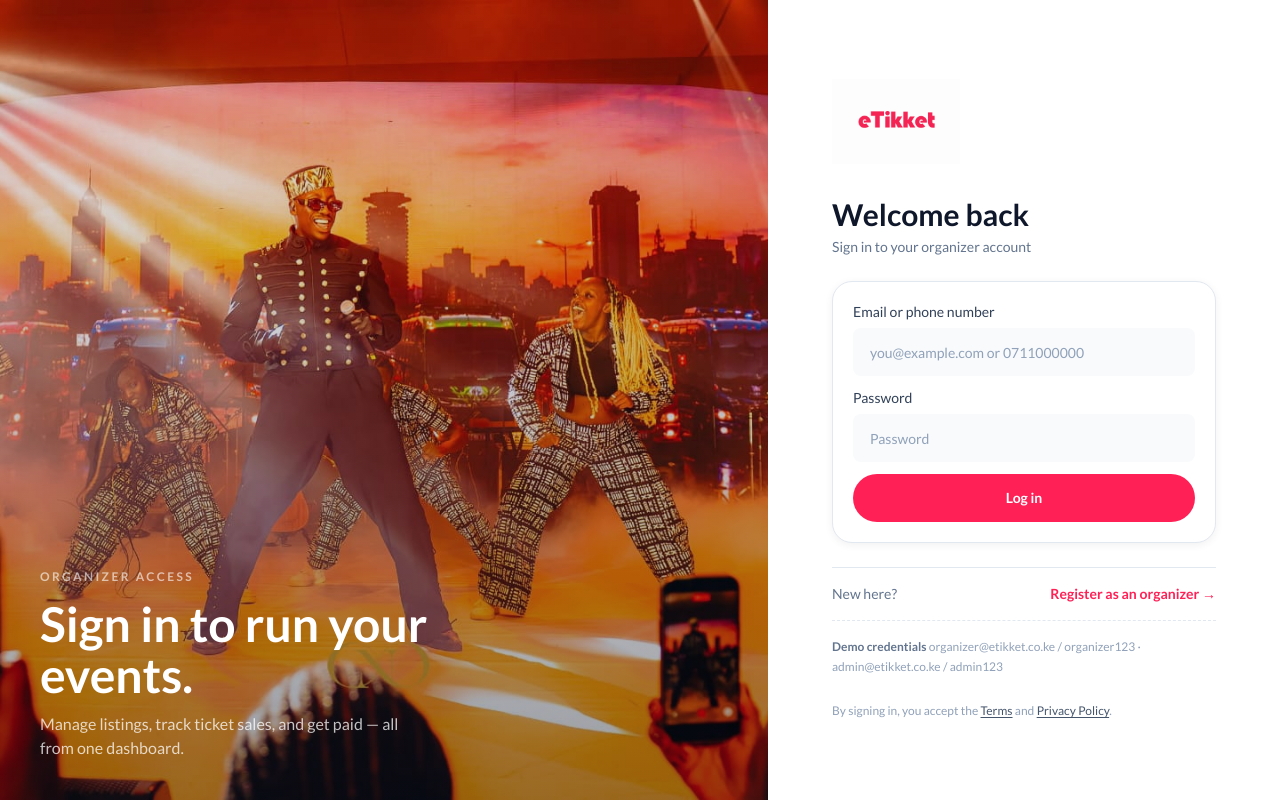
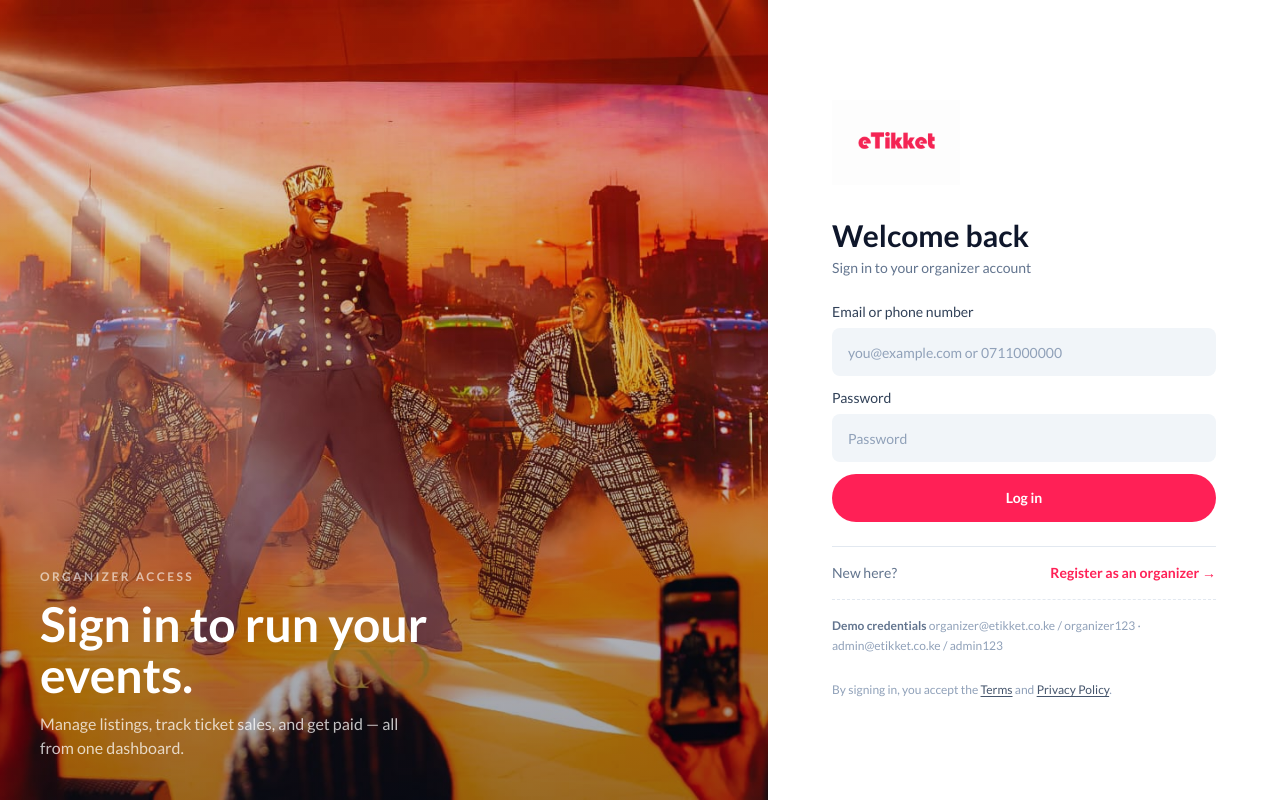
Before and after one commit to dennismutuku2005/eTikket, a Next.js app: page /organizer/login in a window 1280 px wide. Built offline with nearby package versions, Linux system fonts and the light colour scheme.

Commit message:
update: refined login-form.jsx functionality

```diff
--- a/components/login-form.jsx
+++ b/components/login-form.jsx
@@ -39,7 +39,7 @@ export default function LoginForm() {
   }
 
   return (
-    <div className="rounded-[20px] border border-slate-200 bg-white p-4 shadow-[0_2px_8px_rgba(15,15,16,0.06)] sm:p-5">
+    <div className="bg-white">
       <form className="space-y-3" onSubmit={handleSubmit}>
         <label className="block">
           <span className="mb-1.5 block text-sm font-medium text-slate-700">
@@ -50,7 +50,7 @@ export default function LoginForm() {
             onChange={(event) => setIdentifier(event.target.value)}
             type="text"
             autoComplete="username"
-              className="h-12 w-full rounded-lg border border-transparent bg-slate-50 px-4 text-sm text-slate-900 outline-none ring-0 placeholder:text-slate-400 focus:border-rose-400 focus:bg-white"
+            className="h-12 w-full rounded-lg bg-slate-100 px-4 text-sm text-slate-900 outline-none ring-0 placeholder:text-slate-400 focus:bg-white focus:ring-2 focus:ring-rose-400"
             placeholder="you@example.com or 0711000000"
           />
         </label>
@@ -64,7 +64,7 @@ export default function LoginForm() {
             onChange={(event) => setPassword(event.target.value)}
             type="password"
             autoComplete="current-password"
-              className="h-12 w-full rounded-lg border border-transparent bg-slate-50 px-4 text-sm text-slate-900 outline-none ring-0 placeholder:text-slate-400 focus:border-rose-400 focus:bg-white"
+            className="h-12 w-full rounded-lg bg-slate-100 px-4 text-sm text-slate-900 outline-none ring-0 placeholder:text-slate-400 focus:bg-white focus:ring-2 focus:ring-rose-400"
             placeholder="Password"
           />
         </label>
```
Lines whose indentation alone changed are shown as unchanged.
